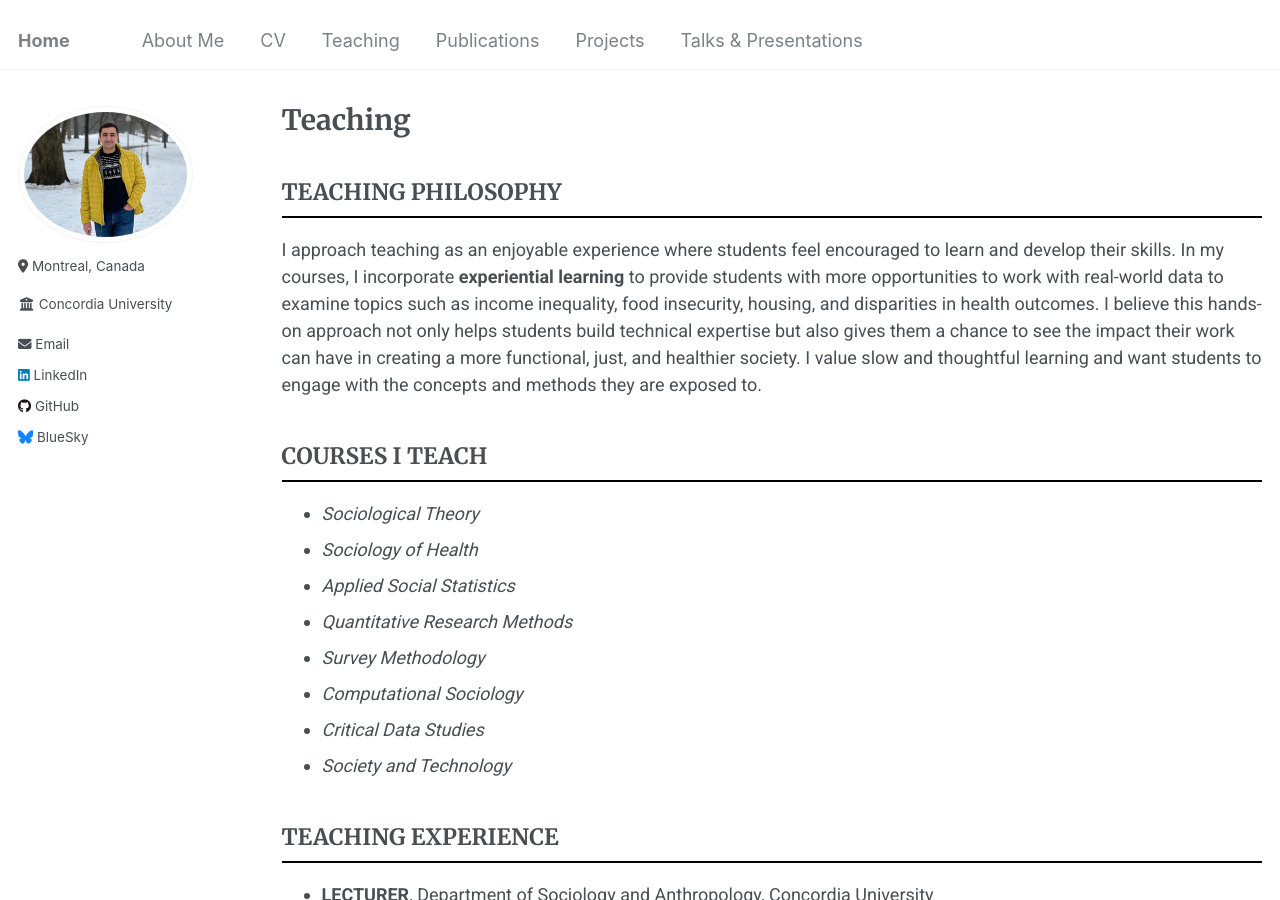
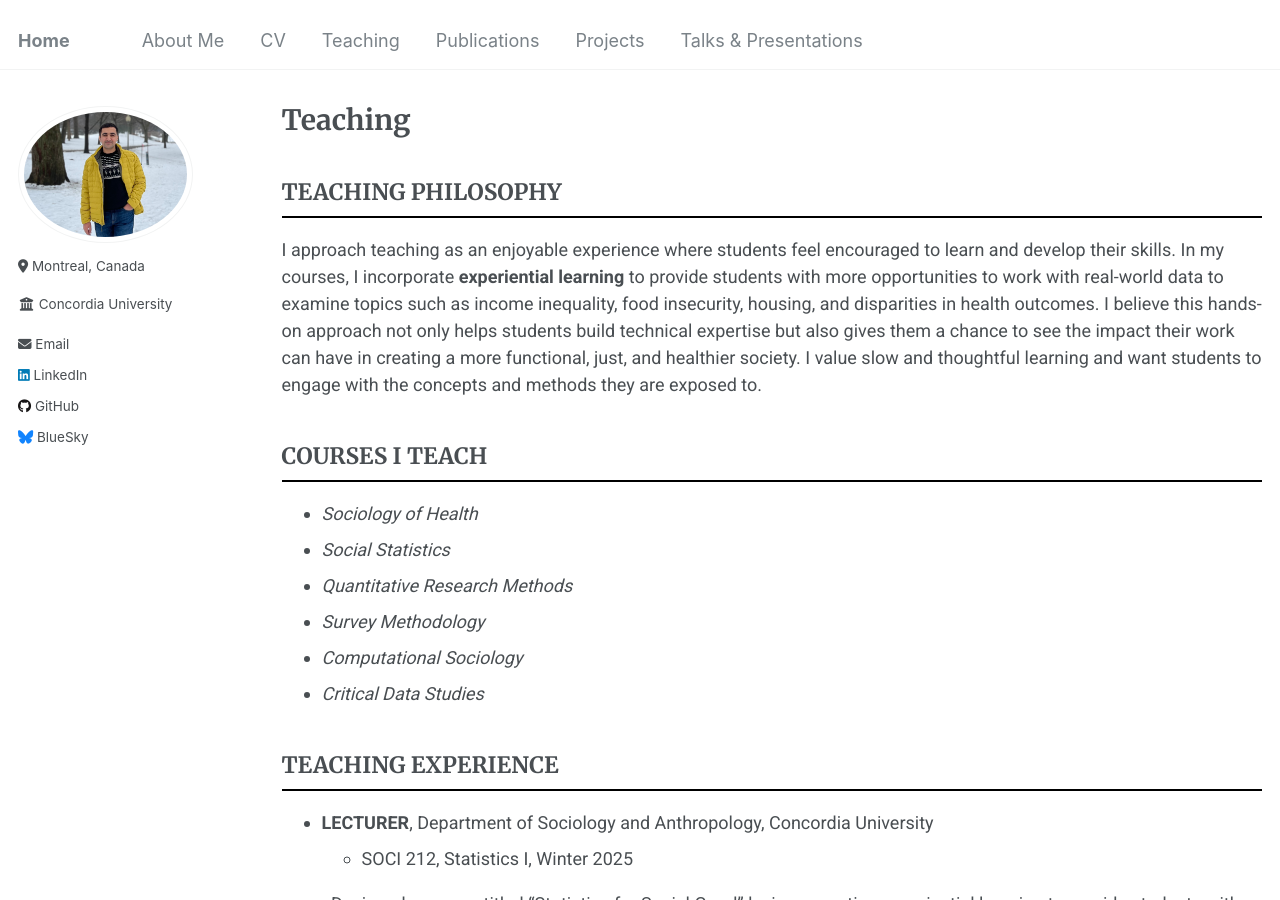
Before and after one commit to Mohsnmonji/mohsnmonji.github.io, a Jekyll site: the page built from _pages/teaching.md, in a window 1280 px wide and 900 px high. Built offline with Jekyll 4.4.1, drawn with Linux system fonts in a browser that asks for light colours.

Commit message:
Update teaching.md

```diff
--- a/_pages/teaching.md
+++ b/_pages/teaching.md
@@ -17,14 +17,13 @@ author_profile: true
 I approach teaching as an enjoyable experience where students feel encouraged to learn and develop their skills. In my courses, I incorporate **experiential learning** to provide students with more opportunities to work with real-world data to examine topics such as income inequality, food insecurity, housing, and disparities in health outcomes. I believe this hands-on approach not only helps students build technical expertise but also gives them a chance to see the impact their work can have in creating a more functional, just, and healthier society. I value slow and thoughtful learning and want students to engage with the concepts and methods they are exposed to.
 
 ## COURSES I TEACH
-* *Sociological Theory*
 * *Sociology of Health*
-* *Applied Social Statistics*
+* *Social Statistics*
 * *Quantitative Research Methods*
 * *Survey Methodology*
 * *Computational Sociology*
 * *Critical Data Studies*
-* *Society and Technology*
+
 
 
 
```
